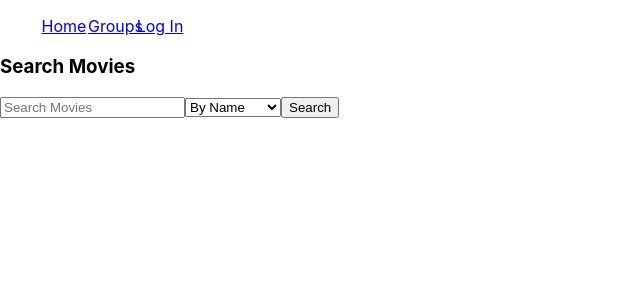
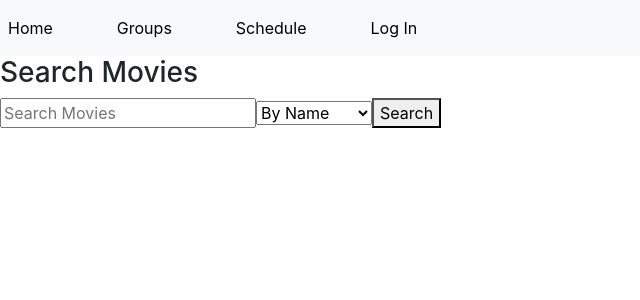
Before and after one commit to webProjectR10/webSovellusProjektiR10, a React (Create React App) app in the folder webproject/: page / in a window 1280 px wide. Shown: the top 300 px of the page, without its empty margins (0-640 px from the left). Built offline with nearby package versions, Linux system fonts and the light colour scheme; no server answers.

Commit message:
schedulen lisääminen navbaariin

```diff
--- a/webproject/public/index.html
+++ b/webproject/public/index.html
@@ -10,6 +10,11 @@
       content="Web site created using create-react-app"
     />
     <link rel="apple-touch-icon" href="%PUBLIC_URL%/logo192.png" />
+
+    <link
+    href="https://cdn.jsdelivr.net/npm/bootstrap@5.3.0-alpha1/dist/css/bootstrap.min.css"
+    rel="stylesheet"
+    />
     <!--
       manifest.json provides metadata used when your web app is installed on a
       user's mobile device or desktop. See https://developers.google.com/web/fundamentals/web-app-manifest/
--- a/webproject/src/App.css
+++ b/webproject/src/App.css
@@ -21,3 +21,8 @@ li.selected {
   align-items: center;
   gap: 20px;
 }
+.navbar-nav li {
+  width: auto;
+  flex-grow: 1;
+  text-align: center;
+}
--- a/webproject/src/App.js
+++ b/webproject/src/App.js
@@ -24,6 +24,7 @@ function App() {
   return (
     <UserProvider>
       <MovieProvider>
+        <FinnkinoProvider>
         <Router>
           <NavBar /> {/* Navbar will be rendered on all pages */}
           <Routes>
@@ -35,8 +36,10 @@ function App() {
               <GroupsScreen />
             </ProtectedRoute>
           )} />
+          <Route path="/schedule" element={<Finnkino />} />
           </Routes>
         </Router>
+        </FinnkinoProvider>
       </MovieProvider>
     </UserProvider>
   );
--- a/webproject/src/components/NavBar.js
+++ b/webproject/src/components/NavBar.js
@@ -3,16 +3,19 @@ import { Link } from 'react-router-dom';
 
 const NavBar = () => {
   return (
-    <nav className="navbar navbar-expand-lg bg-body-tertiary">
+    <nav className="navbar navbar-expand-lg bg-body-tertiary w-100 container-fluid">
       <div className="collapse navbar-collapse" id="navbarSupportedContent">
-        <ul className="navbar-nav me-auto mb-2 mb-lg-0">
-          <li className="nav-item">
+        <ul className="navbar-nav d-flex flex-row flex-nowrap mb-2 mb-lg-0">
+          <li className="nav-item me-5">
             <Link className="nav-link active" to="/">Home</Link>
           </li>
-          <li className="nav-item">
+          <li className="nav-item me-5">
             <Link className="nav-link active" to="/groupsscreen">Groups</Link>
           </li>
-          <li className="nav-item">
+          <li className="nav-item me-5">
+            <Link className="nav-link active" to="/schedule">Schedule</Link>
+          </li>
+          <li className="nav-item me-5">
             <Link className="nav-link active" to="/login">Log In</Link>
           </li>
         </ul>
```
